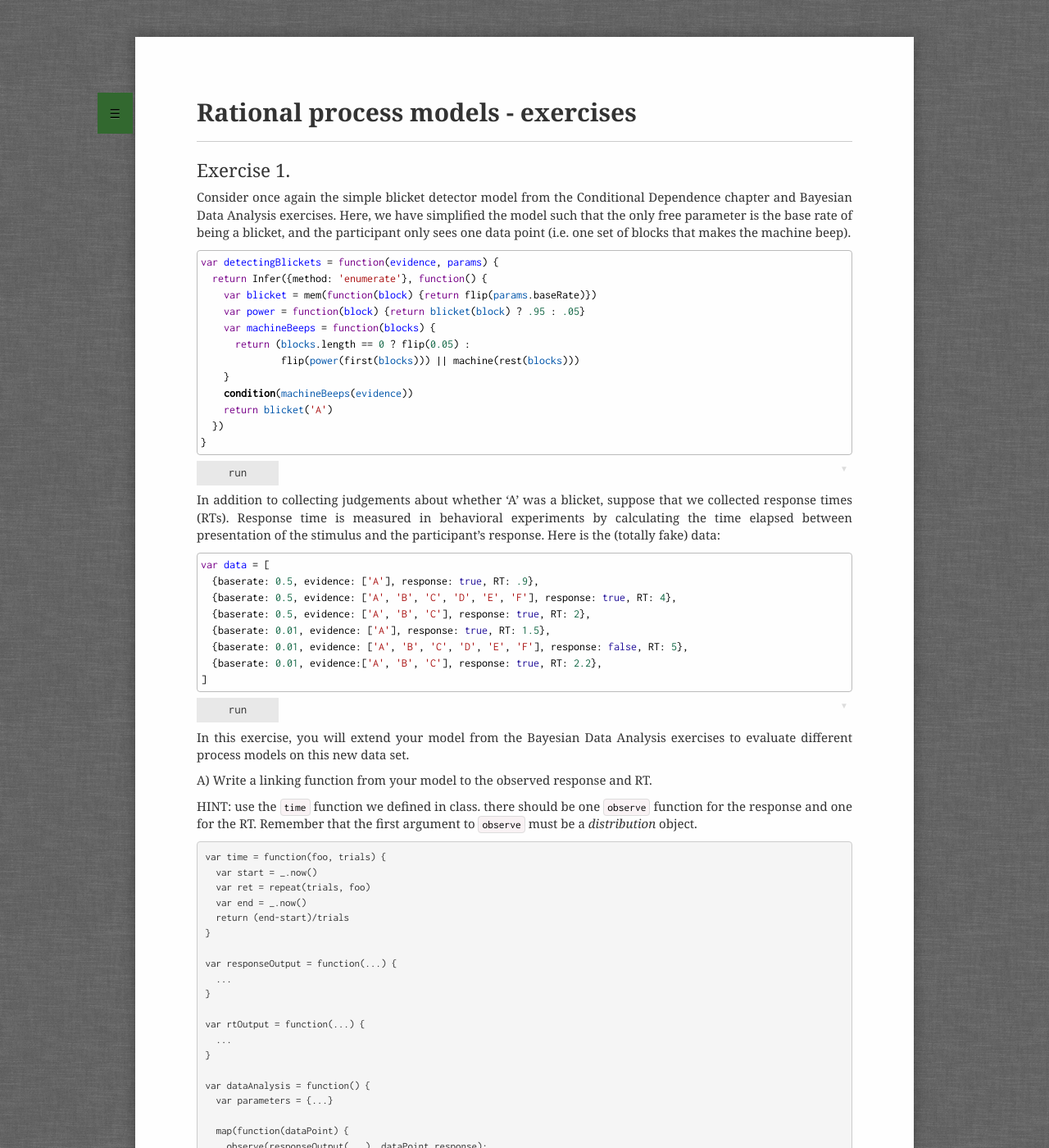
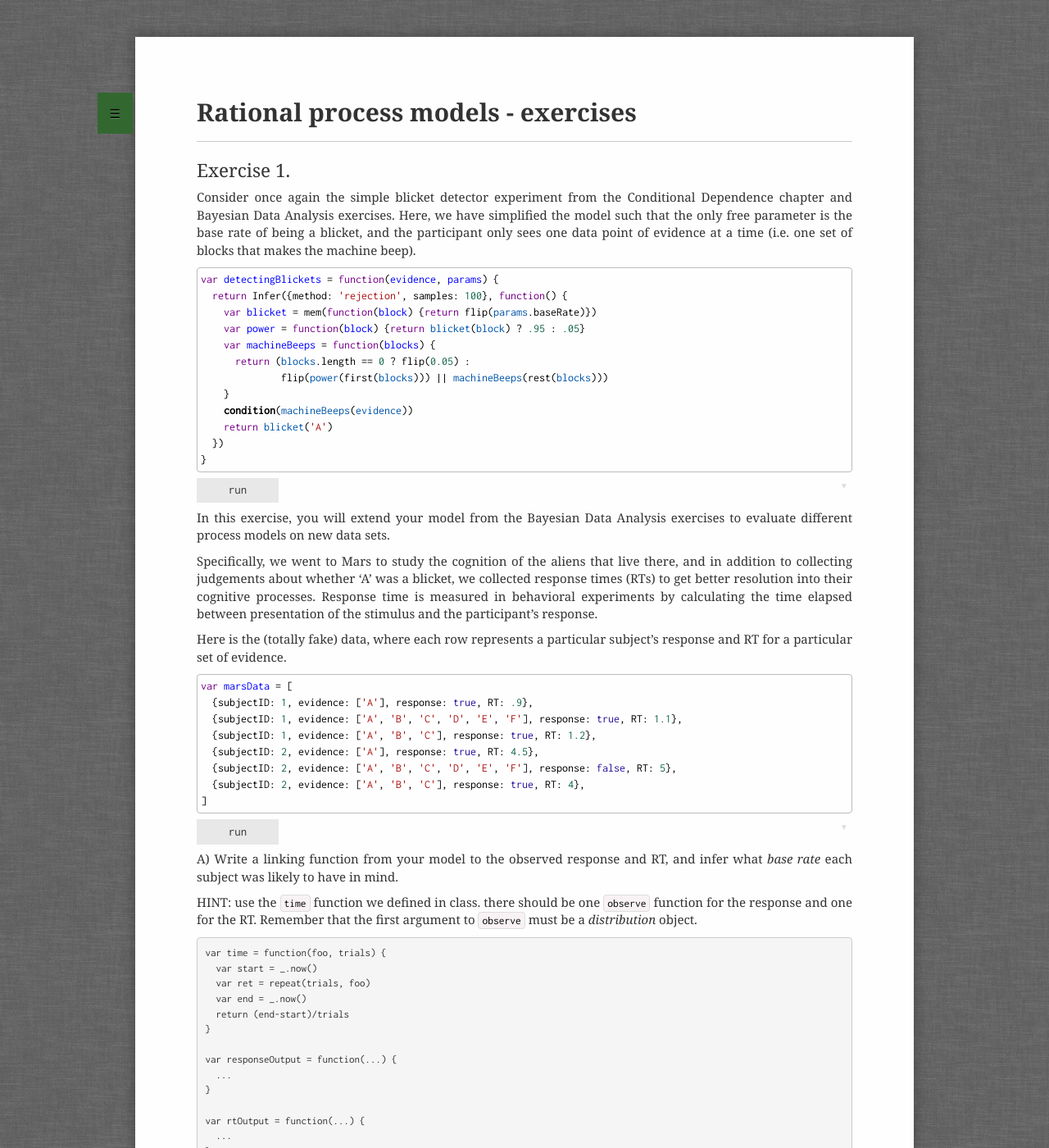
Before and after one commit to probmods/probmods2, a Jekyll site: the page built from exercises/process-models.md, in a window 1280 px wide and 1400 px high. Shown: the whole window at 82% size. Built offline with Jekyll 4.4.1, drawn with Linux system fonts in a browser that asks for light colours; a script that is not in the unit is left out; some of the changed text lies outside the part shown.

Commit message:
Another quick pass on HW

```diff
--- a/exercises/process-models.md
+++ b/exercises/process-models.md
@@ -5,16 +5,16 @@
 
 ## Exercise 1.
 
-Consider once again the simple blicket detector model from the Conditional Dependence chapter and Bayesian Data Analysis exercises. Here, we have simplified the model such that the only free parameter is the base rate of being a blicket, and the participant only sees one data point (i.e. one set of blocks that makes the machine beep).
+Consider once again the simple blicket detector experiment from the Conditional Dependence chapter and Bayesian Data Analysis exercises. Here, we have simplified the model such that the only free parameter is the base rate of being a blicket, and the participant only sees one data point of evidence at a time (i.e. one set of blocks that makes the machine beep).
 
 ~~~~
 var detectingBlickets = function(evidence, params) {
-  return Infer({method: 'enumerate'}, function() {
+  return Infer({method: 'rejection', samples: 100}, function() {
     var blicket = mem(function(block) {return flip(params.baseRate)})
     var power = function(block) {return blicket(block) ? .95 : .05}
     var machineBeeps = function(blocks) {
       return (blocks.length == 0 ? flip(0.05) :
-              flip(power(first(blocks))) || machine(rest(blocks)))
+              flip(power(first(blocks))) || machineBeeps(rest(blocks)))
     }
     condition(machineBeeps(evidence))
     return blicket('A')
@@ -22,22 +22,24 @@
 }
 ~~~~
 
-In addition to collecting judgements about whether 'A' was a blicket, suppose that we collected response times (RTs). Response time is measured in behavioral experiments by calculating the time elapsed between presentation of the stimulus and the participant's response. Here is the (totally fake) data:
+In this exercise, you will extend your model from the Bayesian Data Analysis exercises to evaluate different process models on new data sets.
+
+Specifically, we went to Mars to study the cognition of the aliens that live there, and in addition to collecting judgements about whether 'A' was a blicket, we collected response times (RTs) to get better resolution into their cognitive processes. Response time is measured in behavioral experiments by calculating the time elapsed between presentation of the stimulus and the participant's response.
+
+Here is the (totally fake) data, where each row represents a particular subject's response and RT for a particular set of evidence.
 
 ~~~~
-var data = [
-  {baserate: 0.5, evidence: ['A'], response: true, RT: .9},
-  {baserate: 0.5, evidence: ['A', 'B', 'C', 'D', 'E', 'F'], response: true, RT: 4},
-  {baserate: 0.5, evidence: ['A', 'B', 'C'], response: true, RT: 2},
-  {baserate: 0.01, evidence: ['A'], response: true, RT: 1.5},
-  {baserate: 0.01, evidence: ['A', 'B', 'C', 'D', 'E', 'F'], response: false, RT: 5},
-  {baserate: 0.01, evidence:['A', 'B', 'C'], response: true, RT: 2.2},
+var marsData = [
+  {subjectID: 1, evidence: ['A'], response: true, RT: .9},
+  {subjectID: 1, evidence: ['A', 'B', 'C', 'D', 'E', 'F'], response: true, RT: 1.1},
+  {subjectID: 1, evidence: ['A', 'B', 'C'], response: true, RT: 1.2},
+  {subjectID: 2, evidence: ['A'], response: true, RT: 4.5},
+  {subjectID: 2, evidence: ['A', 'B', 'C', 'D', 'E', 'F'], response: false, RT: 5},
+  {subjectID: 2, evidence: ['A', 'B', 'C'], response: true, RT: 4},
 ]
 ~~~~
 
-In this exercise, you will extend your model from the Bayesian Data Analysis exercises to evaluate different process models on this new data set.
-
-A) Write a linking function from your model to the observed response and RT.
+A) Write a linking function from your model to the observed response and RT, and infer what *base rate* each subject was likely to have in mind.
 
 HINT: use the `time` function we defined in class. there should be one `observe` function for the response and one for the RT. Remember that the first argument to `observe` must be a *distribution* object.
 
@@ -76,10 +78,25 @@
 viz.marginals(posterior)
 ~~~~
 
-B) Instead of fixing 'enumerate' in the `Infer` statement, lift the inference method and number of samples passed to Infer into your BDA, so that you as the scientist are inferring the inference method ('enumerate' vs. 'rejection') and parameters of inference (e.g. number of samples) the participant is using. Examine the posteriors: which algorithm are they most likely using?
+B) Remove the observe statement for RT from your model: how does your inference change? What does this say about the information provided about the base rate?
+
+C) Now suppose we went to survey another group of aliens on Venus and collected the following data set. Run your BDA on these subjects. Do you conclude the same thing?
+
+~~~~
+var venusData = [
+  {subjectID: 1, evidence: ['A'], response: true, RT: .9},
+  {subjectID: 1, evidence: ['A', 'B', 'C', 'D', 'E', 'F'], response: true, RT: 4},
+  {subjectID: 1, evidence: ['A', 'B', 'C'], response: true, RT: 2},
+  {subjectID: 2, evidence: ['A'], response: true, RT: 1.5},
+  {subjectID: 2, evidence: ['A', 'B', 'C', 'D', 'E', 'F'], response: false, RT: 5},
+  {subjectID: 2, evidence: ['A', 'B', 'C'], response: true, RT: 2.2},
+];
+~~~~
+
+D) Instead of fixing 'enumerate' in the `Infer` statement, lift the inference method and number of samples passed to Infer into your BDA, so that you as the scientist are inferring the inference method ('enumerate' vs. 'rejection') and parameters of inference (e.g. number of samples) the participant is using. Examine the posteriors: which algorithm are they most likely using?
 
 Hint: When we `lift` variables instead of using fixed estimates, we express uncertainty over their values using priors. We can then compute posterior probabilities for those variables (conditioning on data). For an example, see `lazinessPrior` in the `dataAnalysisModel` in the BDA reading.
 
 Hint: you may want to consider the [`randomInteger` distribution](http://docs.webppl.org/en/master/distributions.html#RandomInteger) as a prior on number of samples. And you may find the [`extend` helper function](http://docs.webppl.org/en/master/functions/other.html#extend) useful when manipulating the parameter object.
 
-C) Do you think any of these algorithms are a good description of how you intuitively solve this problem? Explain what aspects of the inference may or may not be be analogous to what people do.
+E) Do you think any of these algorithms are a good description of how you intuitively solve this problem? Explain what aspects of the inference may or may not be be analogous to what people do.
```
